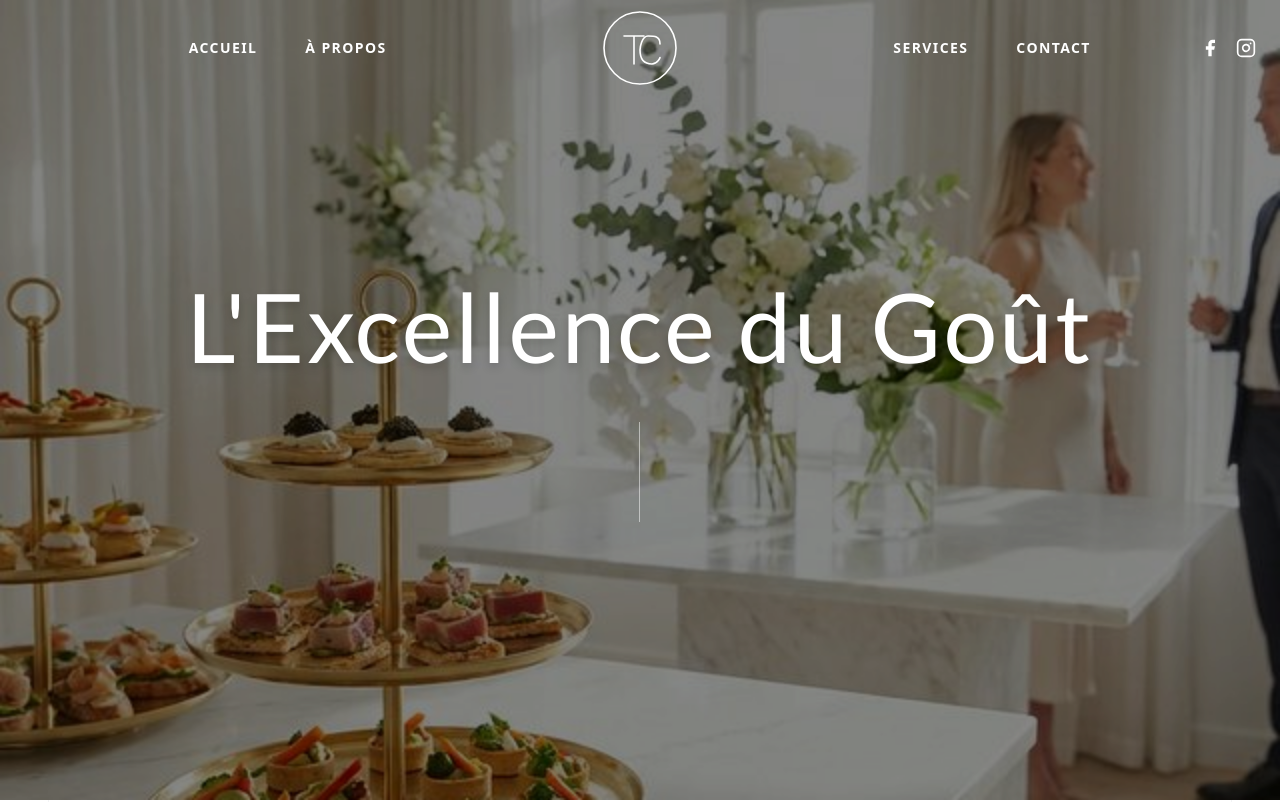
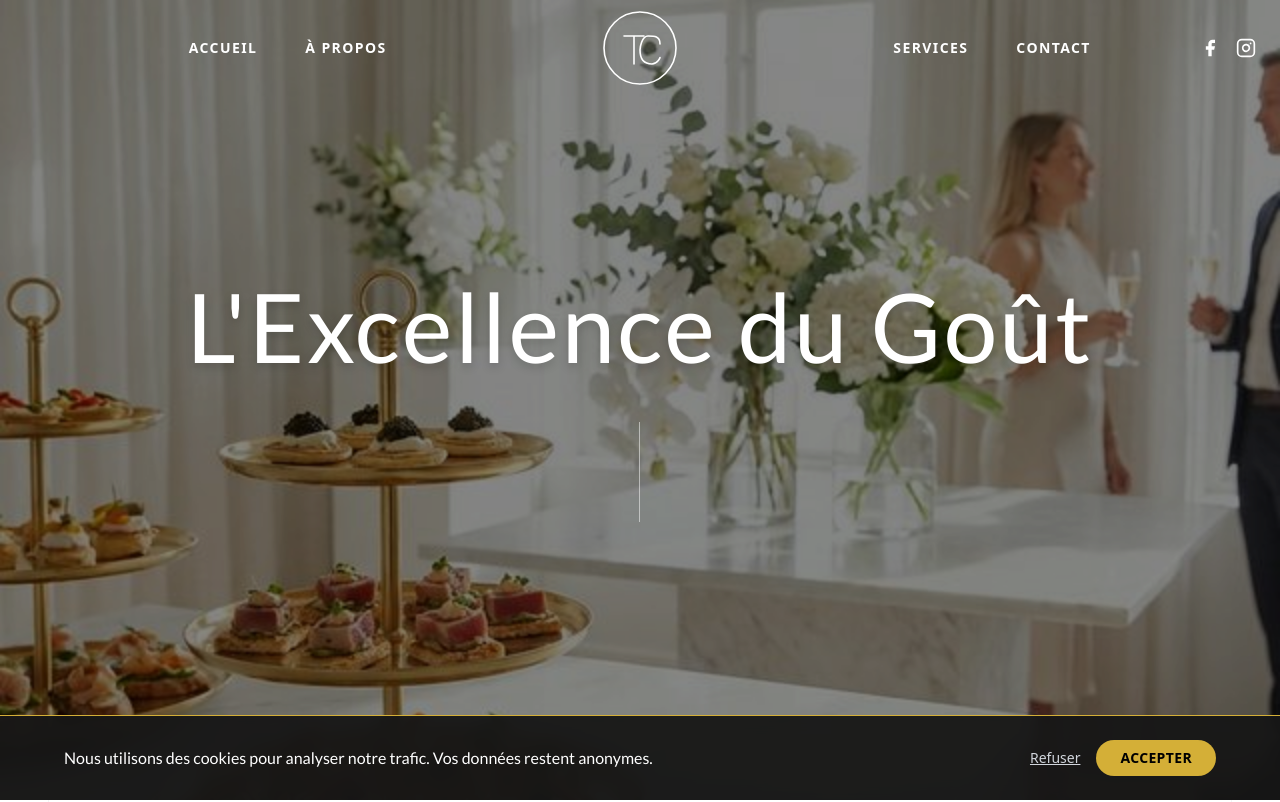
Before and after one commit to FlorianMeganck/traiteur-compere, a Next.js app: page / in a window 1280 px wide. Shown: the top 802 px of the page. Built offline with nearby package versions, Linux system fonts and the light colour scheme; a web font is replaced by a local one.

Commit message:
crea GA4 cookies

```diff
--- /dev/null
+++ b/app/components/CookieBanner.tsx
@@ -0,0 +1,51 @@
+"use client";
+
+import { useState, useEffect } from 'react';
+
+export default function CookieBanner() {
+    const [isVisible, setIsVisible] = useState(false);
+
+    useEffect(() => {
+        const consent = localStorage.getItem("cookie_consent");
+        if (consent === null) {
+            setIsVisible(true);
+        }
+    }, []);
+
+    const handleAccept = () => {
+        localStorage.setItem("cookie_consent", "true");
+        window.dispatchEvent(new Event('local-consent-update'));
+        setIsVisible(false);
+    };
+
+    const handleDecline = () => {
+        localStorage.setItem("cookie_consent", "false");
+        setIsVisible(false);
+    };
+
+    if (!isVisible) return null;
+
+    return (
+        <div className="fixed bottom-0 left-0 right-0 z-50 bg-neutral-900/95 border-t border-[#D4AF37] p-4 md:p-6 backdrop-blur-sm">
+            <div className="max-w-6xl mx-auto flex flex-col md:flex-row items-center justify-between gap-4">
+                <p className="text-white font-sans text-sm md:text-base text-center md:text-left">
+                    Nous utilisons des cookies pour analyser notre trafic. Vos données restent anonymes.
+                </p>
+                <div className="flex gap-4">
+                    <button
+                        onClick={handleDecline}
+                        className="text-gray-300 hover:text-white underline text-sm transition-colors duration-300"
+                    >
+                        Refuser
+                    </button>
+                    <button
+                        onClick={handleAccept}
+                        className="bg-[#D4AF37] text-black px-6 py-2 rounded-full font-bold text-sm hover:bg-white transition-all duration-300 uppercase tracking-wide"
+                    >
+                        Accepter
+                    </button>
+                </div>
+            </div>
+        </div>
+    );
+}
--- /dev/null
+++ b/app/components/GoogleAnalytics.tsx
@@ -0,0 +1,66 @@
+"use client";
+
+import { usePathname, useSearchParams } from 'next/navigation';
+import Script from 'next/script';
+import { useEffect, useState } from 'react';
+
+export default function GoogleAnalytics({ GA_MEASUREMENT_ID }: { GA_MEASUREMENT_ID: string }) {
+    const pathname = usePathname();
+    const searchParams = useSearchParams();
+    const [consent, setConsent] = useState(false);
+
+    useEffect(() => {
+        // Vérifie le consentement au démarrage
+        const consentGiven = localStorage.getItem("cookie_consent");
+        if (consentGiven === 'true') {
+            setConsent(true);
+        }
+
+        // Écoute l'événement personnalisé déclenché par la bannière
+        const handleConsentUpdate = () => {
+            setConsent(localStorage.getItem("cookie_consent") === 'true');
+        };
+
+        window.addEventListener('storage', handleConsentUpdate); // Pour les autres onglets
+        window.addEventListener('local-consent-update', handleConsentUpdate); // Pour l'onglet actif
+
+        return () => {
+            window.removeEventListener('storage', handleConsentUpdate);
+            window.removeEventListener('local-consent-update', handleConsentUpdate);
+        };
+    }, []);
+
+    useEffect(() => {
+        if (consent && GA_MEASUREMENT_ID) {
+            // Envoie la page vue à Google quand l'URL change
+            if ((window as any).gtag) {
+                (window as any).gtag('config', GA_MEASUREMENT_ID, {
+                    page_path: pathname,
+                });
+            }
+        }
+    }, [pathname, searchParams, consent, GA_MEASUREMENT_ID]);
+
+    // Si pas de consentement, on ne charge AUCUN script
+    if (!consent) return null;
+
+    return (
+        <>
+            <Script
+                strategy="afterInteractive"
+                src={`https://www.googletagmanager.com/gtag/js?id=${GA_MEASUREMENT_ID}`}
+            />
+            <Script id="google-analytics" strategy="afterInteractive">
+                {`
+                window.dataLayer = window.dataLayer || [];
+                function gtag(){dataLayer.push(arguments);}
+                gtag('js', new Date());
+                gtag('config', '${GA_MEASUREMENT_ID}', {
+                    page_path: window.location.pathname,
+                    anonymize_ip: true
+                });
+                `}
+            </Script>
+        </>
+    );
+}
--- a/app/layout.tsx
+++ b/app/layout.tsx
@@ -20,6 +20,8 @@ export const metadata: Metadata = {
 
 import Navbar from "./components/Navbar";
 import Footer from "./components/Footer";
+import GoogleAnalytics from "./components/GoogleAnalytics";
+import CookieBanner from "./components/CookieBanner";
 
 export default function RootLayout({
   children,
@@ -33,6 +35,8 @@ export default function RootLayout({
       >
         <Navbar />
         {children}
+        <CookieBanner />
+        <GoogleAnalytics GA_MEASUREMENT_ID='G-XXXXXXXXXX' />
         <Footer />
       </body>
     </html>
```
